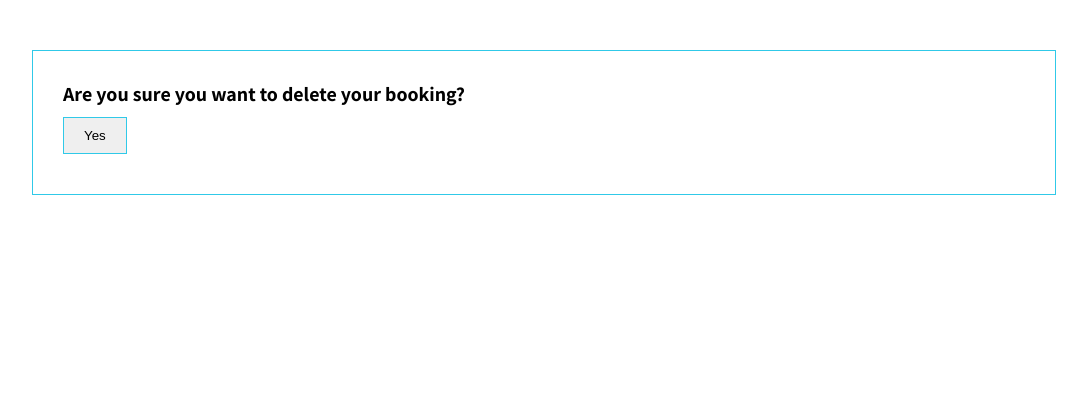
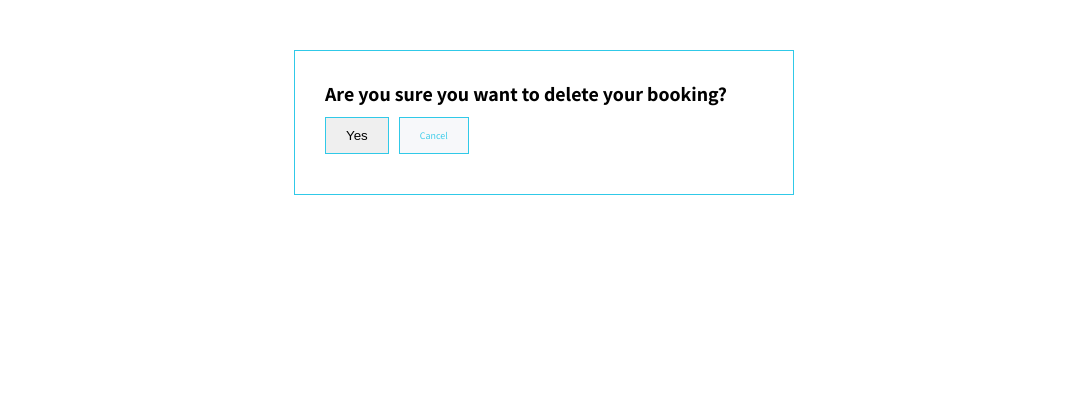
Before and after one commit to Jack112-create/Life-Dentals, a Django app: template booking/templates/booking/delete-booking.html in a window 1280 px wide. Shown: the part 73-467 px from the top of the page, without its empty margins (96-1183 px from the left). Run offline with Django 3.2, Linux system fonts and the light colour scheme; the template is opened without the code that fills it, so the values that code supplies are empty; parts of the project's set-up code (start-up, migrations or seed data) failed here and were passed over.

Commit message:
Add styles to delete booking form

```diff
--- a/booking/static/css/booking.css
+++ b/booking/static/css/booking.css
@@ -10,6 +10,7 @@
 
 .delete-booking {
     width: 80%;
+    max-width: 500px;
     margin: 0 auto;
     padding: 3rem;
     margin-top: 5rem;
@@ -18,6 +19,27 @@
 
 .delete-booking h1 {
     margin-bottom: 1rem;
+}
+
+.delete-booking .delete-btns {
+    display: flex;
+    justify-content: start;
+}
+
+.delete-booking #cancel-btn {
+    padding: 1.1rem 2rem;
+    background-color: var(--ui-light-grey);
+    color: var(--ui-blue);
+    border: 1px solid var(--ui-blue);
+    text-decoration: none;
+    margin-bottom: 1rem;
+    margin-left: 10px;
+}
+
+.delete-booking #cancel-btn:hover {
+    background-color: var(--ui-blue);
+    color: var(--ui-white);
+    border-color: var(--ui-grey);
 }
 
 #create-booking-header, #edit-booking-header {
--- a/booking/templates/booking/delete-booking.html
+++ b/booking/templates/booking/delete-booking.html
@@ -10,6 +10,9 @@
 <form class="delete-booking" action="{% url 'delete-booking' %}" method="post">
     {% csrf_token %}
     <h1>Are you sure you want to delete your booking?</h1>
-    <input type="submit" value="Yes">
+    <div class="delete-btns">
+        <input type="submit" value="Yes">
+        <a id="cancel-btn" href="{% url 'booking' %}">Cancel</a>
+    </div>
 </form>
 {% endblock content %}
--- a/booking/templates/booking/snippet/edit-booking-htmx.html
+++ b/booking/templates/booking/snippet/edit-booking-htmx.html
@@ -1,6 +1,4 @@
 <div id="times">
-    {{test}}
-    hdhgdhgdhdg
     <form class="booking-form" action="{% url 'edit-booking' %}" method="POST">
         {% csrf_token %}
         {% for field in form %}
```
